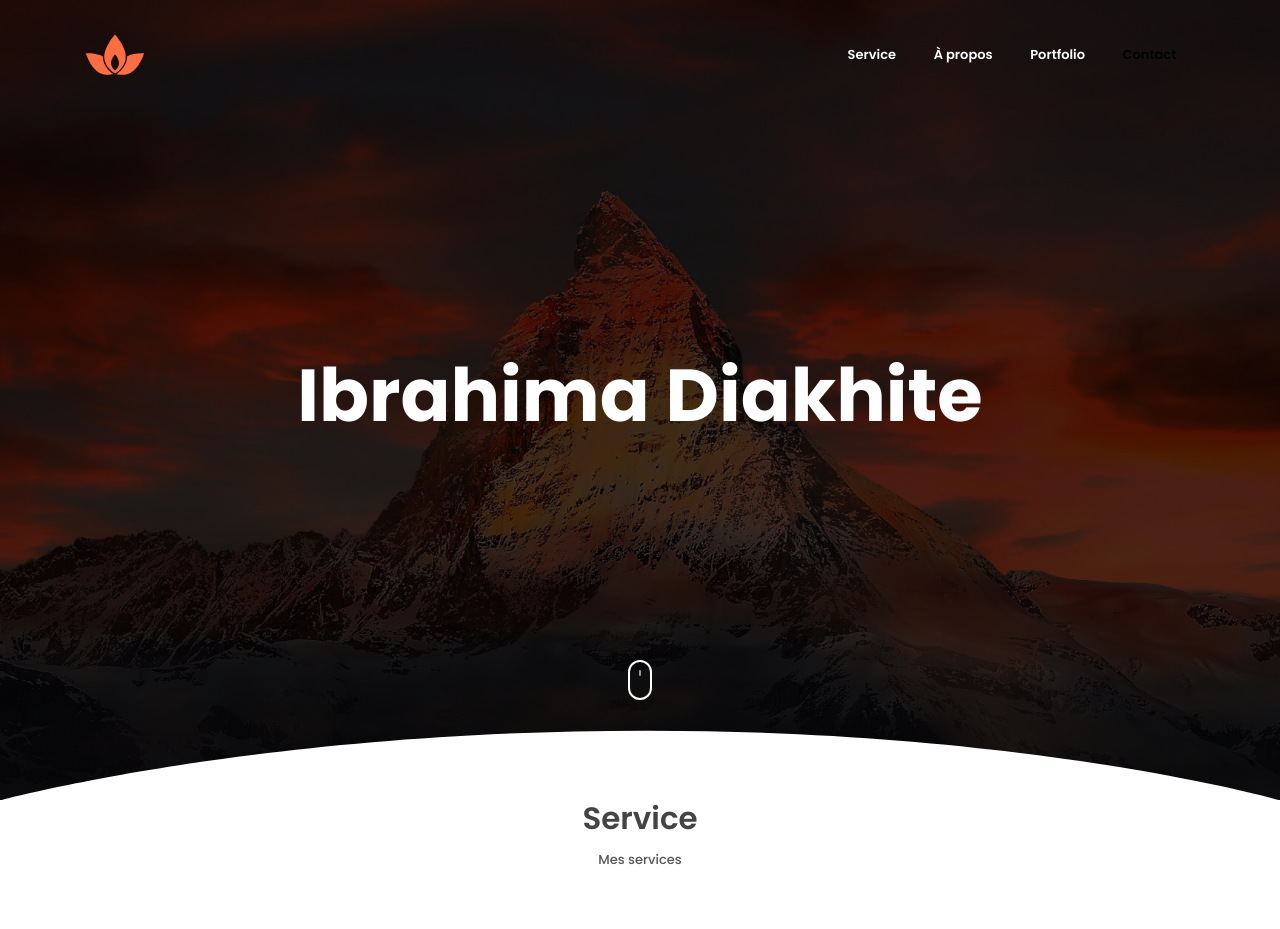
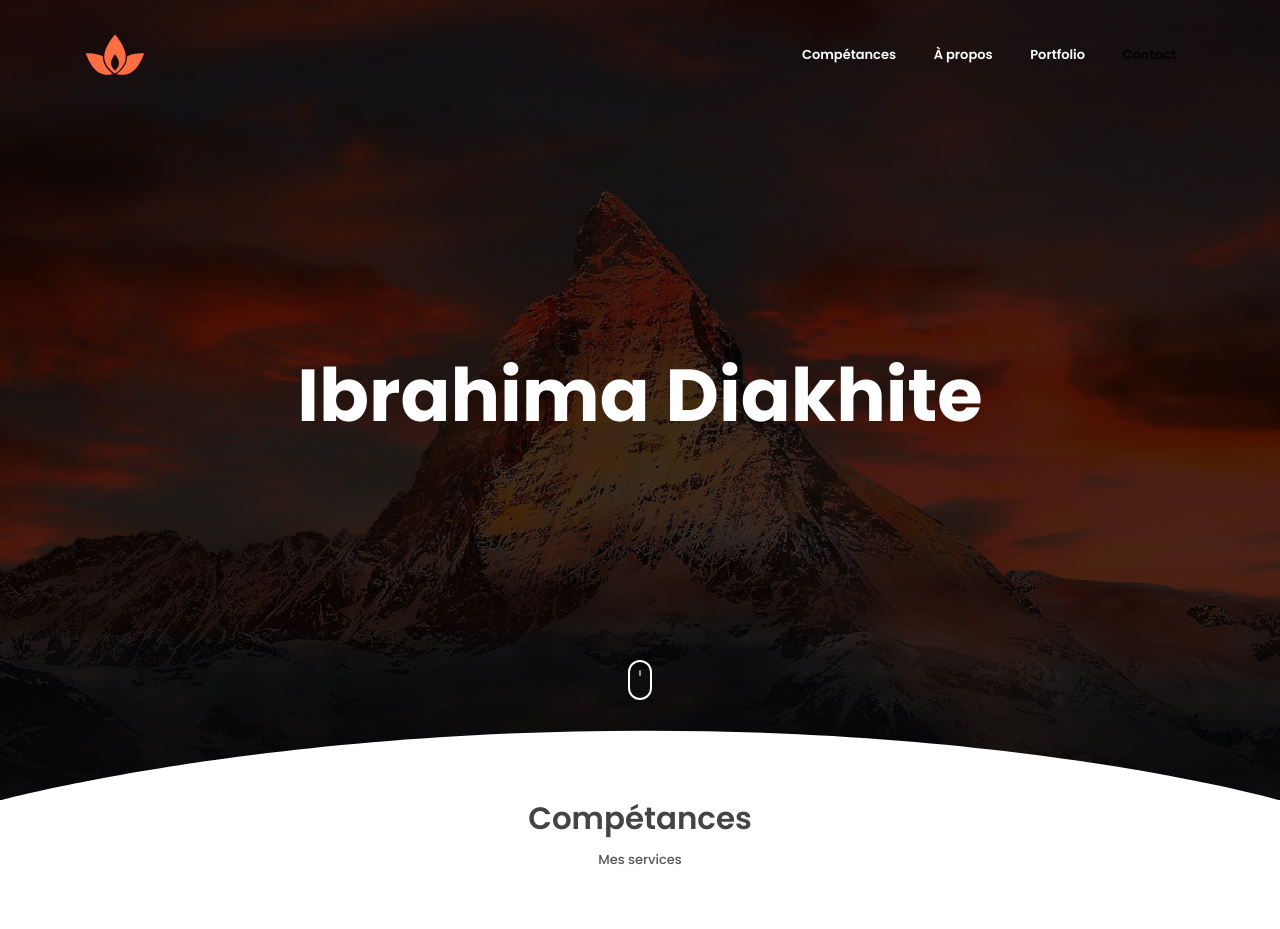
Before and after one commit to Diakhite-sio/Portfolio, a website: page index.html in a window 1280 px wide. Shown: the top 929 px of the page. Drawn offline with nearby package versions, Linux system fonts and the light colour scheme.

Commit message:
3eme commit

```diff
--- a/index.html
+++ b/index.html
@@ -27,7 +27,7 @@
             <div class="collapse navbar-collapse" id="navbarSupportedContent">
                 <ul class="navbar-nav ml-auto">
                     <li class="nav-item">
-                        <a class="nav-link" href="#service">Service</a>
+                        <a class="nav-link" href="#service">Compétances</a>
                     </li>
                     <li class="nav-item">
                         <a class="nav-link" href="#about">À propos</a>
@@ -61,7 +61,7 @@
     <!-- Service Section -->
     <section  id="service" class="section pt-0">
         <div class="container">
-            <h6 class="section-title text-center">Service</h6>
+            <h6 class="section-title text-center">Compétances</h6>
             <h6 class="section-subtitle text-center mb-5 pb-3">Mes services</h6>
 
             <div class="row">
```
